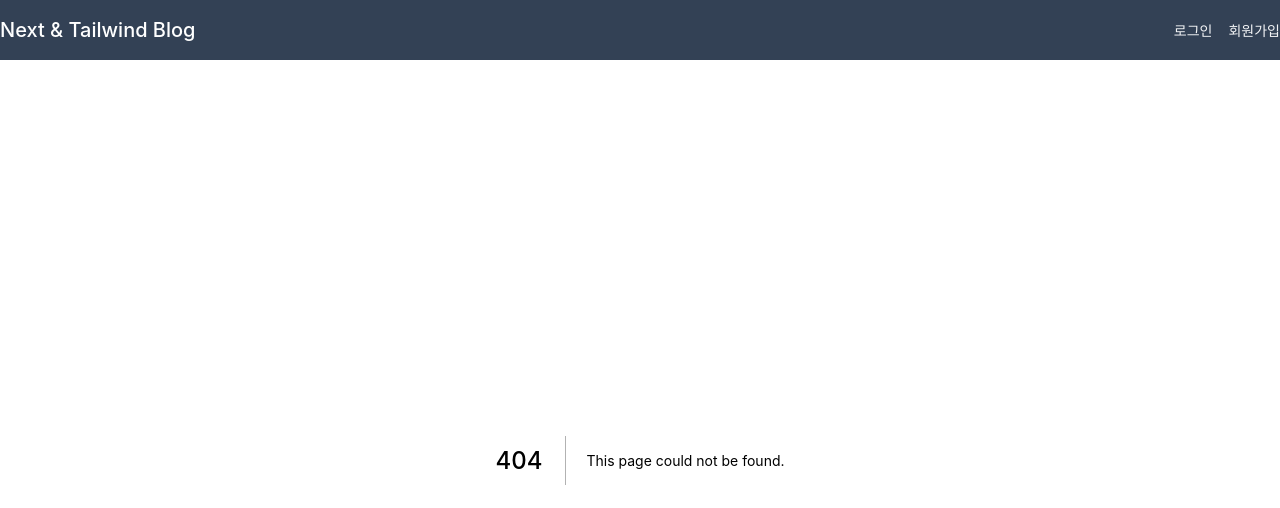
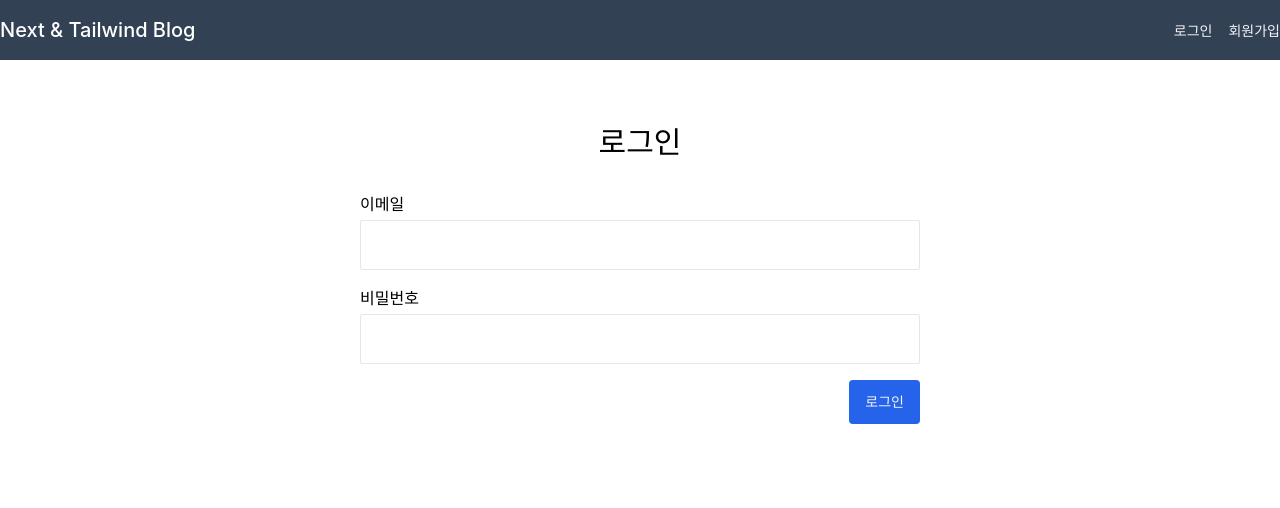
Before and after one commit to dailyuno/next-realworld-tailwind, a Next.js app: page /user/login in a window 1280 px wide. Before the commit this address had no page. Shown: the top 508 px of the page. Built offline with nearby package versions, Linux system fonts and the light colour scheme.

Commit message:
feat: 로그인 페이지 추가

```diff
--- /dev/null
+++ b/modules/user/components/LoginForm.tsx
@@ -0,0 +1,66 @@
+import { useCallback } from "react";
+import TextField from "~/common/components/ui/TextField";
+import useAsyncData from "~/common/hooks/useAsyncData";
+import useForm from "../hooks/useForm";
+import useUserAction from "../hooks/useUserAction";
+import { loginUser } from "../services/loginUser";
+import { UserLoginForm } from "../types/userForm";
+import { UserResponseData, UserResponseError } from "../types/userResponse";
+
+const initialForm: UserLoginForm = {
+  email: "",
+  password: "",
+};
+
+const LoginForm: React.FC = () => {
+  const { form, handleInputChange } = useForm<UserLoginForm>(initialForm);
+  const fetchData = useCallback(() => loginUser({ ...form }), [form]);
+  const { isLoading, errors, data, loadData } = useAsyncData<
+    UserResponseData,
+    UserResponseError
+  >({
+    fetchData,
+  });
+  const handleSubmit = useUserAction({ data, loadData });
+
+  return (
+    <form
+      className="flex flex-col mt-8 w-[35rem] m-auto"
+      onSubmit={handleSubmit}
+    >
+      <div className="mb-4">
+        <TextField
+          label="이메일"
+          name="email"
+          type="email"
+          value={form.email}
+          errors={errors.email}
+          onChange={handleInputChange}
+        />
+      </div>
+      <div className="mb-4">
+        <TextField
+          label="비밀번호"
+          name="password"
+          type="password"
+          value={form.password}
+          errors={errors.password}
+          onChange={handleInputChange}
+        />
+      </div>
+      <div className="flex justify-end">
+        <button
+          type="submit"
+          className={`px-4 py-3 bg-blue-600 rounded text-sm text-gray-100 ${
+            isLoading && "bg-blue-400 cursor-not-allowed"
+          }`}
+          disabled={isLoading}
+        >
+          로그인
+        </button>
+      </div>
+    </form>
+  );
+};
+
+export default LoginForm;
--- /dev/null
+++ b/pages/user/login.tsx
@@ -0,0 +1,21 @@
+import { NextPage } from "next";
+import Head from "next/head";
+import LoginForm from "~/modules/user/components/LoginForm";
+
+const Login: NextPage = () => {
+  return (
+    <>
+      <Head>
+        <title>로그인 | Next & Tailwind Blog</title>
+        <meta name="description" content="로그인 페이지입니다" />
+      </Head>
+      <div className="container m-auto py-16">
+        <h2 className="font-medium text-3xl text-center">로그인</h2>
+
+        <LoginForm />
+      </div>
+    </>
+  );
+};
+
+export default Login;
```
